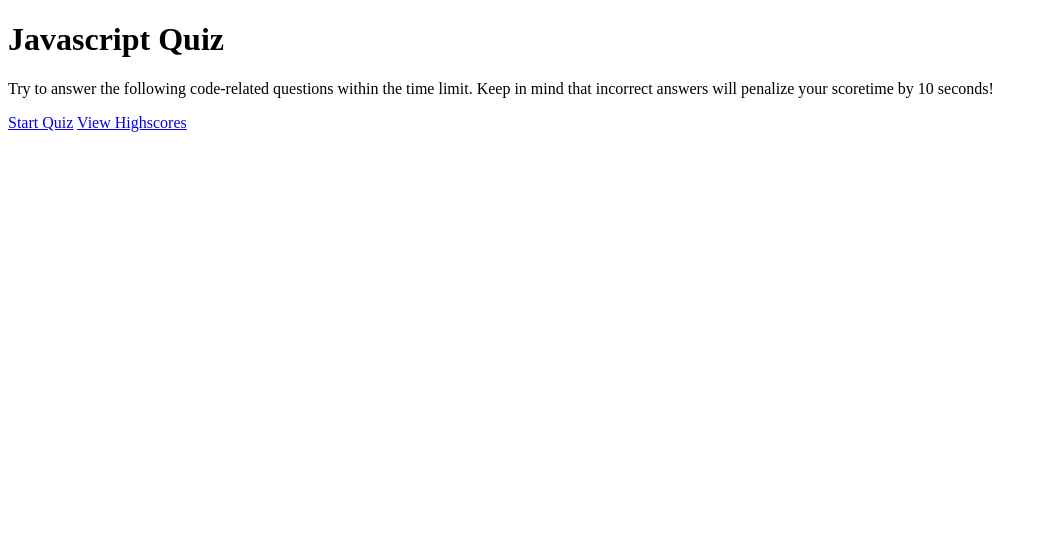
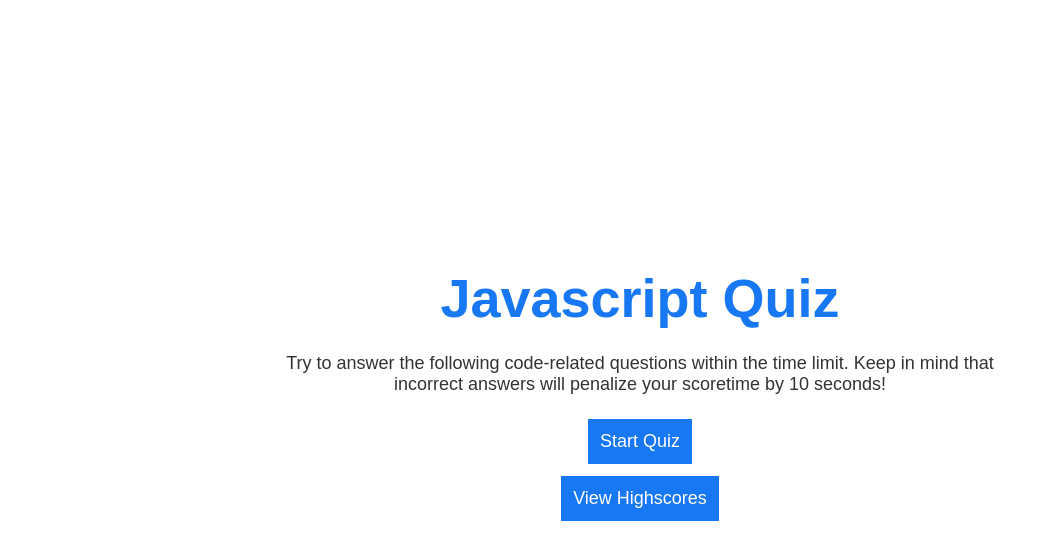
Before and after one commit to MikeH138/JS-Quiz, a plain HTML site: page index.html in a window 1280 px wide. Shown: the whole page, without its empty margins (0-1049 px from the left). Drawn offline with Linux system fonts and the light colour scheme; the site is published under a folder, as on GitHub Pages, so addresses that start at the root find nothing.

Commit message:
fixing css error

```diff
--- a/index.html
+++ b/index.html
@@ -4,7 +4,7 @@
     <meta charset="UTF-8">
     <meta name="viewport" content="width=device-width, initial-scale=1.0">
     <title>JS Quiz - Home</title>
-    <link rel="stylesheet" href="/assets/css/app.css">
+    <link rel="stylesheet" href="./assets/css/app.css">
 </head>
 <body>
   <main>
@@ -15,8 +15,8 @@
         </header>
         <p class="quiz-description">
           Try to answer the following code-related questions within the time limit. Keep in mind that incorrect answers will penalize your scoretime by 10 seconds!</p>
-        <a class="btn" id="start-btn" href="/quiz.html">Start Quiz</a>
-        <a class="btn" id="highscores" href="/highscores.html">View Highscores</a>
+        <a class="btn" id="start-btn" href="./quiz.html">Start Quiz</a>
+        <a class="btn" id="highscores" href="./highscores.html">View Highscores</a>
       </div>
     </div>
   </main>
```
Also changed, not shown: quiz.html (+3 -3 lines).
